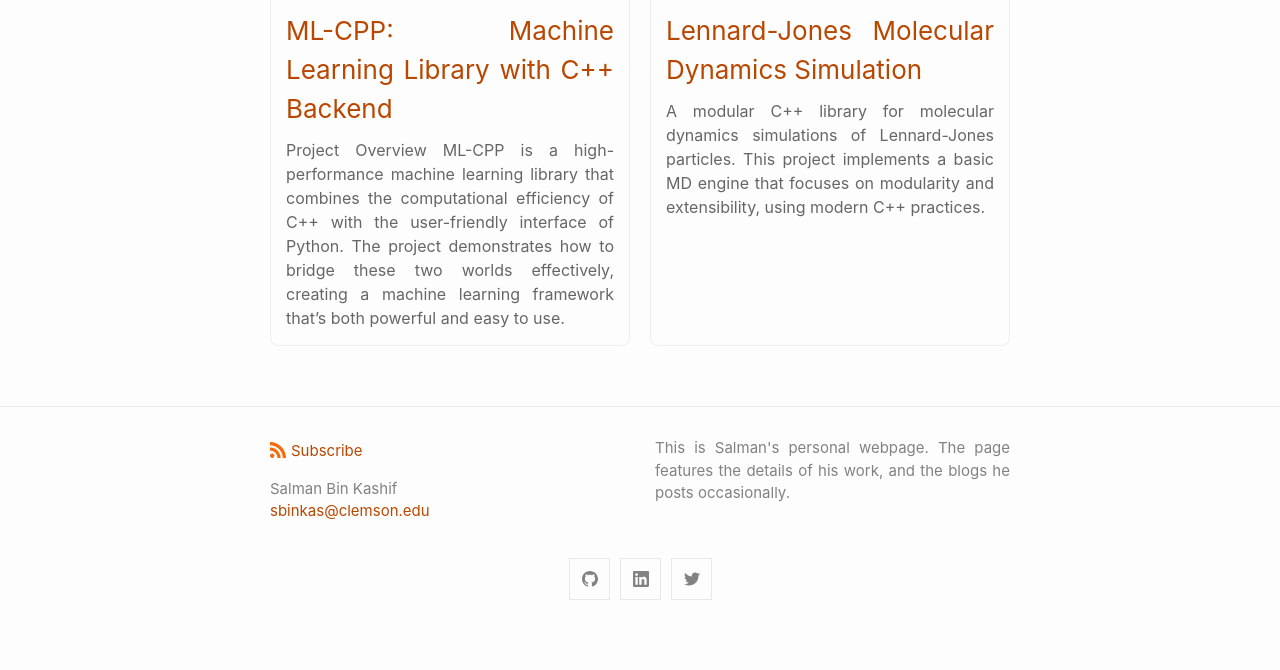
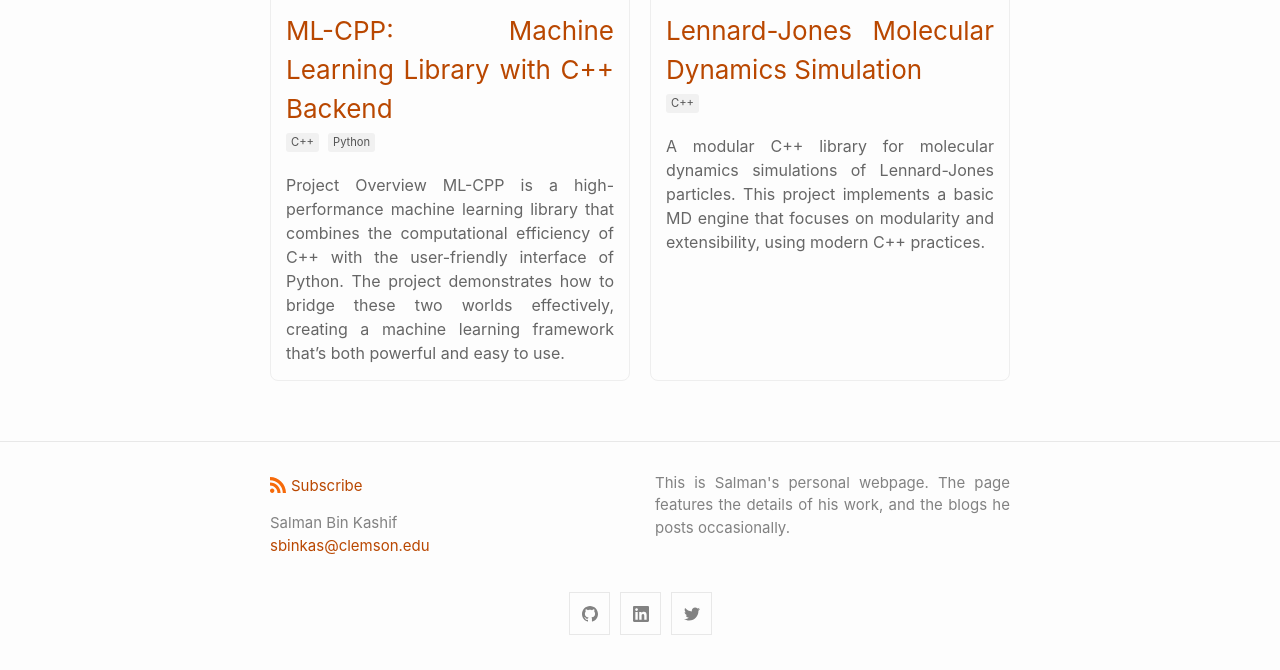
Before and after one commit to sbkashif/sbkashif.github.io, a Jekyll site: the page built from portfolio.md, in a window 1280 px wide, cut to the strip 433-1103 px from the top of the page. Built offline with Jekyll 4.4.1, drawn with Linux system fonts in a browser that asks for light colours; before the commit the page ends 1068 px from its top, so only the background shows below that.

Commit message:
add language tags in portfolio

```diff
--- a/_config.yml
+++ b/_config.yml
@@ -62,7 +62,22 @@ excerpt_separator: <!--more-->
 
 # Build settings
 theme: minima
-
 plugins:
  - jekyll-feed
  - jekyll-seo-tag
+
+# Language icons mapping
+language_icons:
+  #"C++": "/assets/images/cpp_icon.svg"
+  #"Python": "/assets/images/python_icon.svg"
+  # Add more languages and their icon paths as needed
+
+# Exclude from processing
+exclude:
+  - Gemfile
+  - Gemfile.lock
+  - node_modules
+  - vendor/bundle/
+  - vendor/cache/
+  - vendor/gems/
+  - vendor/ruby/
--- a/_includes/portfolio_grid.html
+++ b/_includes/portfolio_grid.html
@@ -6,7 +6,21 @@
       <a href="{{ project.url }}">
         <img src="{{ project.thumbnail }}" alt="{{ project.title }}">
         <h3>{{ project.title }}</h3>
+        {% if project.languages %}
+          <div class="language-container">
+            {% for language in project.languages %}
+              {% if language[1].image %}
+                <img src="{{ language[1].image }}" alt="{{ language[0] }}" class="language-icon" title="{{ language[0] }}">
+              {% elsif site.language_icons and site.language_icons[language] %}
+                <img src="{{ site.language_icons[language] }}" alt="{{ language }}" class="language-icon" title="{{ language }}">
+              {% else %}
+                <span class="language-text">{{ language }}</span>
+              {% endif %}
+            {% endfor %}
+          </div>
+        {% endif %}
       </a>
+
       {% if include.show_excerpt != false %}
         {% if project.content contains '<!--more-->' %}
           {% assign excerpt_parts = project.content | split: '<!--more-->' %}
--- a/assets/css/style.scss
+++ b/assets/css/style.scss
@@ -1,9 +1,7 @@
 ---
 ---
-
 @import "minima/skins/classic";
 @import "minima/initialize";
-
 // Profile image styling
 img[src*="#profile"] {
   display: block;
@@ -32,7 +30,7 @@ img[src*="#profile"] {
   box-shadow: 0 10px 20px rgba(0,0,0,0.1);
 }
 
-.project-card img {
+.project-card img:not(.language-icon) {
   width: 100%;
   height: 180px;
   object-fit: cover;
@@ -47,6 +45,35 @@ img[src*="#profile"] {
   padding: 10px 15px 15px;
   margin: 0;
   color: #666;
+}
+
+// Language icons/text styling
+.language-container {
+  display: inline-flex;
+  flex-direction: row;
+  align-items: center;
+  flex-wrap: wrap;
+  gap: 5px;
+  padding: 0 15px 10px;
+  height: 20px;
+}
+
+.language-icon {
+  width: 24px;
+  height: 24px;
+  object-fit: contain;
+  vertical-align: middle;
+  margin-right: 2px;
+}
+
+.language-text {
+  display: inline-block;
+  padding: 1px 5px;
+  background-color: #f1f1f1;
+  border-radius: 3px;
+  font-size: 0.7em;
+  color: #555;
+  margin-right: 4px;
 }
 
 // Blog preview section
```
Also changed, not shown: _portfolio/ljmd.md (+1 -0 lines), _portfolio/mlcpp.md (+1 -0 lines).
